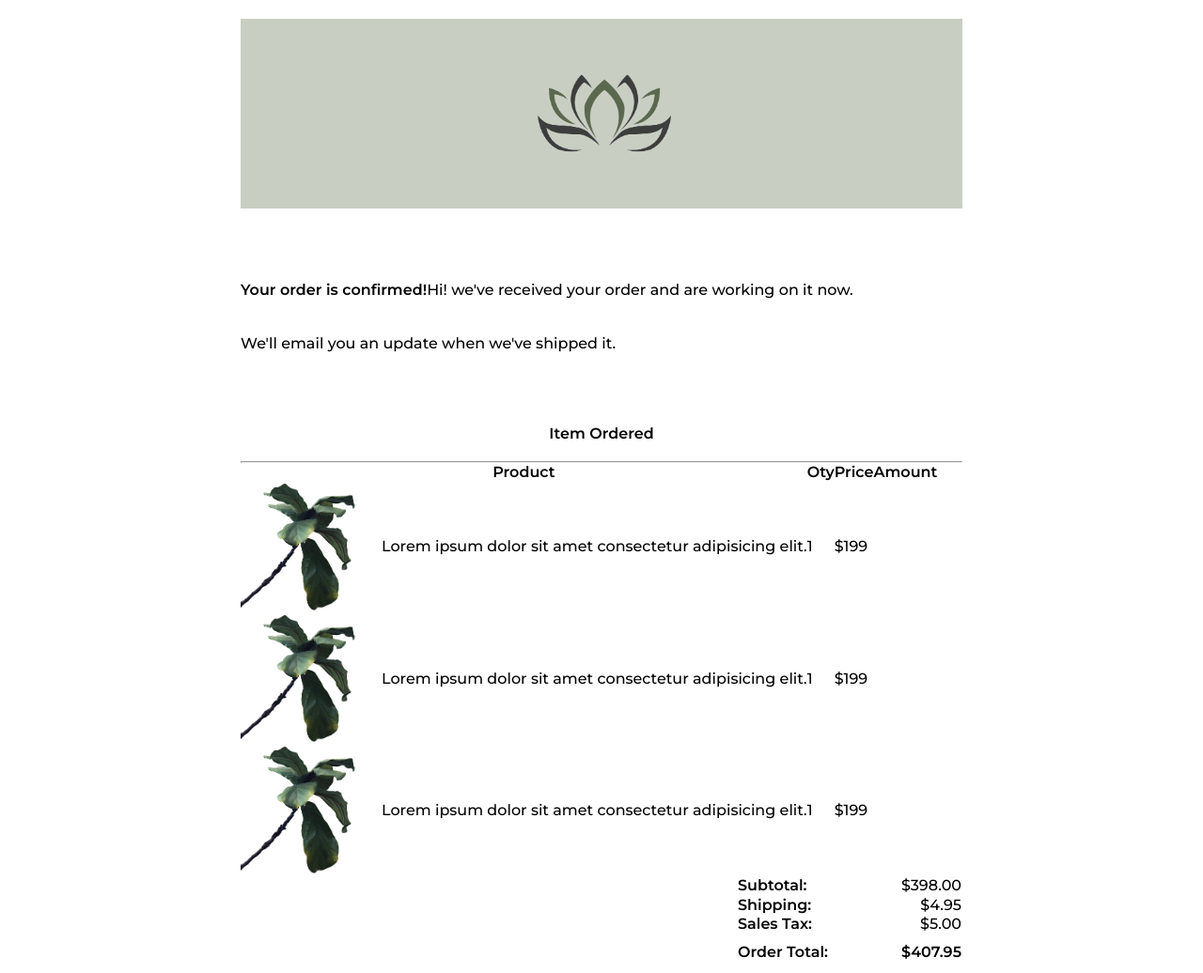
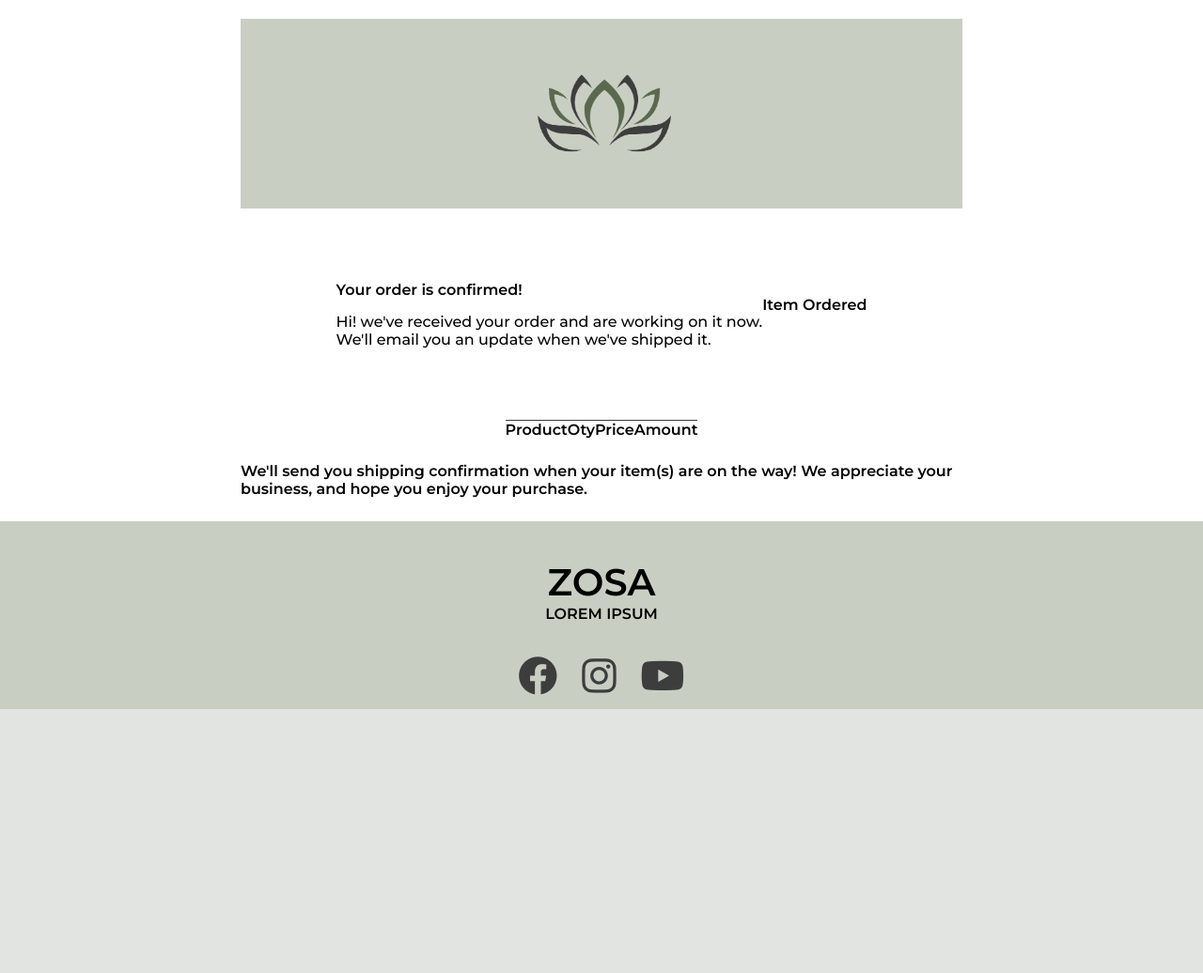
Before and after one commit to wiaxx/julprojekt, a website: page orderconf.html in a window 1280 px wide. Shown: the top 1036 px of the page at 94% size. After the commit the page ends 800 px from the top, so only its background shows below. Drawn offline with nearby package versions, Linux system fonts and the light colour scheme; files that its build step writes are made by us from their sources.

Commit message:
update text confir.html

```diff
--- a/orderconf.html
+++ b/orderconf.html
@@ -22,11 +22,16 @@
           </div>
       </div>
 
+
+
     <div class="banner-area">
-        <h1 class="text-thx">Your order is confirmed!</h1>
+        <h1>Your order is confirmed!</h1>
 
+        <div class="text-area">
             <p>Hi! we've received your order and are working on it now.</p>
             <p>We'll email you an update when we've shipped it.</p>
+        </div>
+
     </div>
     <div class="branner-item">
         <h2>Item Ordered</h2>
@@ -35,8 +40,8 @@
 
     <div class="item-order-area">
 
-        <table class="table-container" >
-            <hr>
+        <table class="table-section">
+
             <thead>
                 <tr class="tr-container">
                     <th colspan="2">Product</th>
@@ -49,31 +54,10 @@
                 <tbody class="cart-item-list">
 
                 </tbody>
-            <tr>
-                <td class="block-image"><a target="_blank"><img class="adapt-img" src="/images/plant2.png" alt></a></td>
 
-            <td>Lorem ipsum dolor sit amet consectetur adipisicing elit.</td>
-            <td>1</td>
-            <td>$199</td>
-            </tr>
-
-            <tr>
-                <td class="block-image"><a target="_blank"><img class="adapt-img" src="/images/plant2.png" alt></a></td>
-
-            <td>Lorem ipsum dolor sit amet consectetur adipisicing elit.</td>
-            <td>1</td>
-            <td>$199</td>
-            </tr>
-            <tr>
-                <td class="block-image"><a target="_blank"><img class="adapt-img" src="/images/plant2.png" alt></a></td>
-
-            <td>Lorem ipsum dolor sit amet consectetur adipisicing elit.</td>
-            <td>1</td>
-            <td>$199</td>
-            </tr>
         </table>
 
-        <div class="sum-area">
+        <!---<div class="sum-area">
             <table class="Sum_show_border" width="240" height="101" cellspacing="1" cellpadding="1" border="0">
                 <tbody>
                     <tr>
@@ -93,7 +77,7 @@
                         <td style="text-align: right; font-size: 18px; line-height: 200%;"><strong>$407.95</strong></td>
                     </tr>
                 </tbody>
-            </table>
+            </table> ---->
         </div>
         <div class="text">
             <h3>We'll send you shipping confirmation when your item(s) are on the way! We appreciate your business, and hope you enjoy your purchase.</h3>
@@ -128,8 +112,40 @@
 </html>
 <script>
       function loadCart(){
-          let itemInCart = JSON.parse( localStorage.getItem('prdInCart'));
-          console.log(itemInCart);
+          let cartItem = JSON.parse( localStorage.getItem('cart-item'));
+
+          if( cartItem == null){
+              return 0;
           }
-      loadCart
+
+          Object.values(cartItem).map(item => {
+            let amount = item.price * item.qty;
+
+            let row = document.createElement('tr');
+
+            row.innerHTML = `
+                <td><img src= "${item.img}" width="150" /></td>
+
+                <td>${item.name}</td>
+                <td>${item.qty}</td>
+                <td>${item.price}</td>
+                <td>${amount}</td>
+            `;
+
+            document.querySelector('.cart-item-list').appendChild( row );
+          });
+
+          let totalCost = localStorage.getItem('costTotal');
+
+          let totalRow = document.createElement('tr');
+
+          totalRow.innerHTML = `
+
+                    <td colspan='4' align="right"><h2>Subtotal</h2></td>
+                    <td>${totalCost}</td>
+
+          `;
+            document.querySelector('.cart-item-list').appendChild(totalRow);
+      }
+      loadCart();
 </script>
--- a/sass/pages/_orderconfirmation.scss
+++ b/sass/pages/_orderconfirmation.scss
@@ -12,7 +12,7 @@
   background: $white;
 }
 .inner-header {
-  width: 8000px;
+  width: 100%;
   display: flex;
   justify-content: center;
   background: $medium-green;
@@ -22,54 +22,59 @@
   align-content: center;
 }
 .banner-area {
-  width: 800px;
   display: flex;
-  flex-wrap: wrap;
+  flex-direction: column;
+  align-content: center;
   padding-top: 10%;
   padding-bottom: 10%;
 }
-.branner-item {
+.banner-area h1 {
+  padding-bottom: 15px;
+  font-weight: 600;
+}
+.branner-item h2 {
   display: flex;
-  justify-items: center;
+  align-items: center;
   padding-bottom: 20px;
-  border: none;
 }
+.branner-item hr {
+  width: 30em;
+}
+.table-section {
+  border-collapse: collapse;
+  width: 40em auto;
+  height: auto;
+  background-color: $white;
+  border-radius: 5px;
+  box-shadow: 0px 10px 30px 5px $black(0, 0, 0, 0.15);
+  padding-bottom: 25px auto;
+}
+.table-section thead tr {
+  border-top: 1px solid $darkgrey;
+}
+.table-section tfoot tr {
+  border: 1px solid $darkgrey;
+}
+
 .block-image {
   font-size: 1px;
   display: block;
   align-content: center;
 }
-.adapt-img {
-  display: block;
-  width: 125px;
+.img {
+  width: 500px;
 }
 .text-thx {
   align-content: center;
   padding-bottom: 5%;
 }
-
-.sum-area {
+.text {
   display: flex;
-  justify-content: end;
+  margin: 25px auto;
 }
-.text {
-  padding-top: 15%;
-  padding-bottom: 10%;
+.footer {
+  display: flex;
+  margin-bottom: 10px;
+  max-width: 750px;
+  justify-content: center;
 }
-.item-order-area {
-  display: block;
-}
-.table-container {
-  display: contents;
-}
-.tr-container {
-  margin-top: 25px;
-}
-td .block-image {
-  align-items: center;
-  font-size: 1px;
-}
-td .adapt-img {
-  display: block;
-  width: 150px;
-}
```
Also changed, not shown: cart.js (+6 -1 lines), 1 other file. Lines whose indentation alone changed are shown as unchanged.
